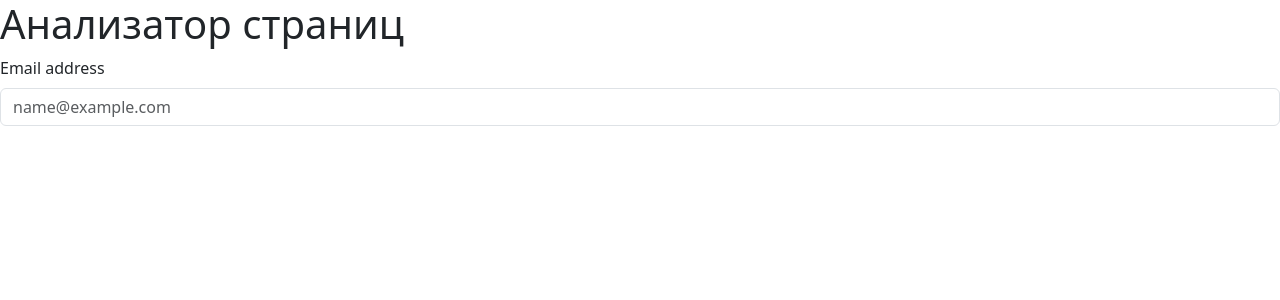
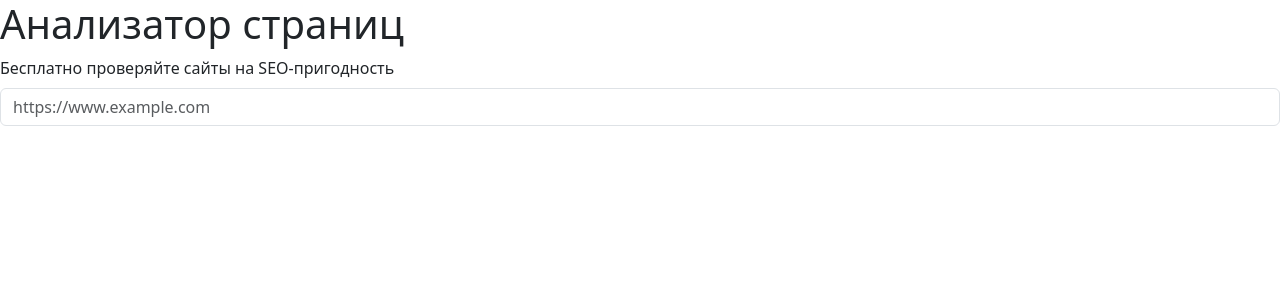
Before and after one commit to alex873110/python-project-83, a Flask app: page / in a window 1280 px wide. Shown: the top 300 px of the page. Run offline with Flask 3, Linux system fonts and the light colour scheme.

Commit message:
correct basic.html

```diff
--- a/page_analyzer/templates/basic.html
+++ b/page_analyzer/templates/basic.html
@@ -12,7 +12,10 @@ crossorigin="anonymous">
   </head>
   <body>
     <h1>{{ title_text }}</h1>
-      <label for="formControlInput" class="form-label">Email address</label>
-                                        <input type="email" class="form-control" id="formControlInput" placeholder="name@example.com">
+      <label for="formControlInput" class="form-label">
+        Бесплатно проверяйте сайты на SEO-пригодность
+      </label>
+        <input type="email" class="form-control" id="formControlInput"
+placeholder="https://www.example.com">
   </body>
 </html>
```
